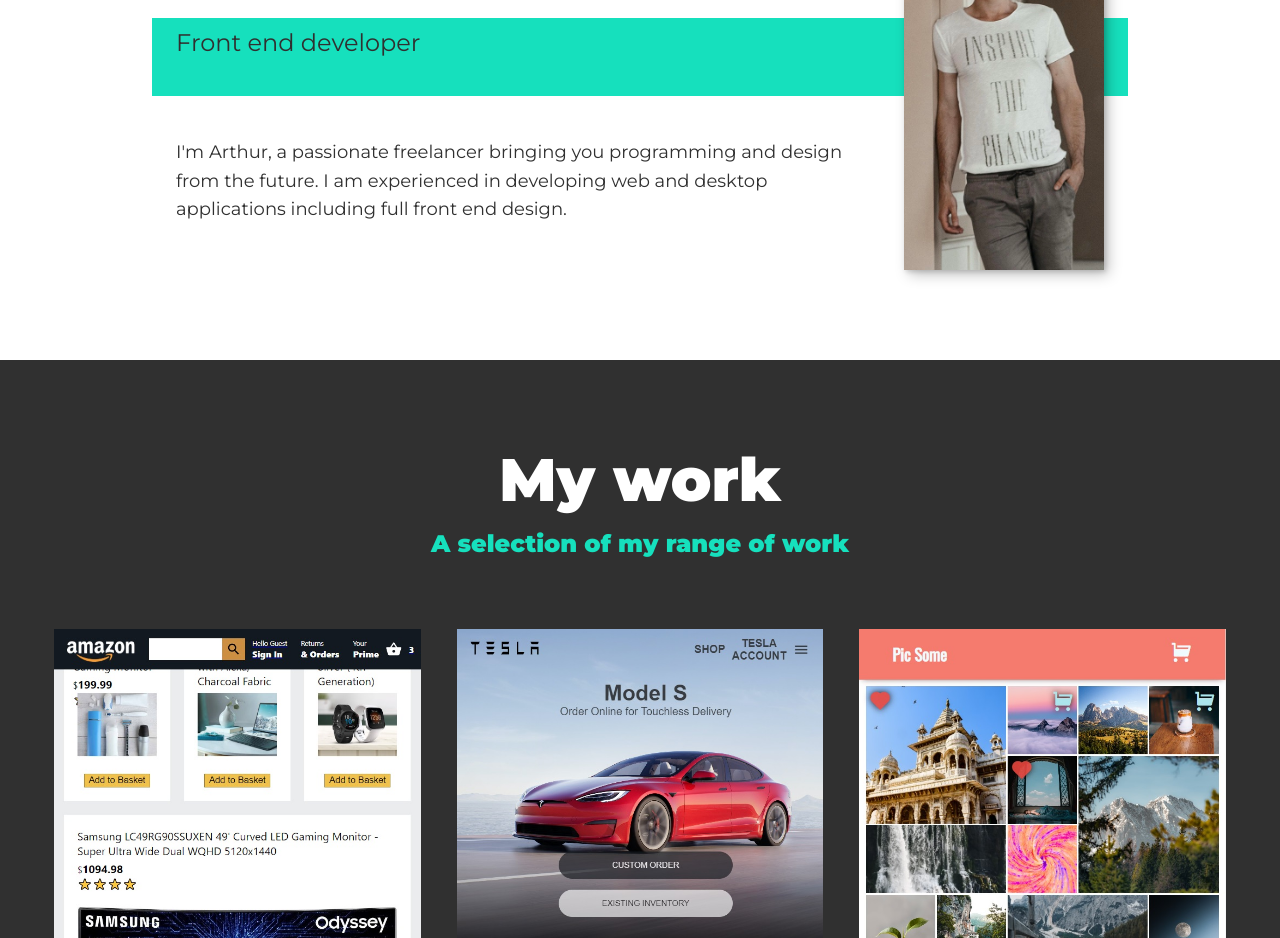
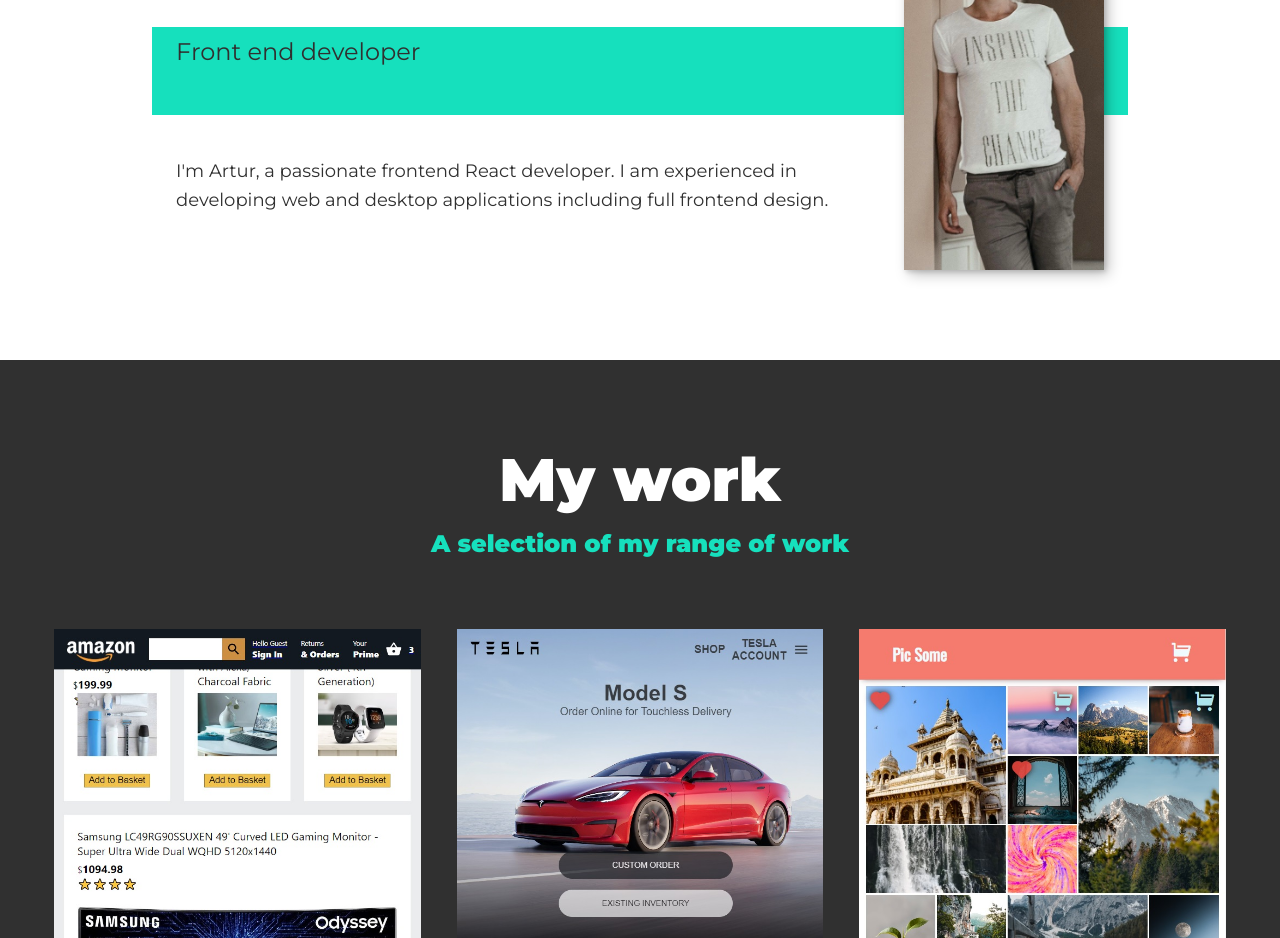
Before and after one commit to Art1us/portfolio, a React (Create React App) app: page / in a window 1280 px wide. Shown: the part 1420-2358 px from the top of the page. Built offline with nearby package versions, Linux system fonts and the light colour scheme.

Commit message:
Update AboutMe.js

```diff
--- a/src/components/AboutMe.js
+++ b/src/components/AboutMe.js
@@ -10,9 +10,8 @@
 
       <div className="about-me__body">
         <p>
-          I'm Arthur, a passionate freelancer bringing you programming and
-          design from the future. I am experienced in developing web and desktop
-          applications including full front end design.
+          I'm Artur, a passionate frontend React developer. I am experienced in developing web
+          and desktop applications including full frontend design.
         </p>
       </div>
 
```
